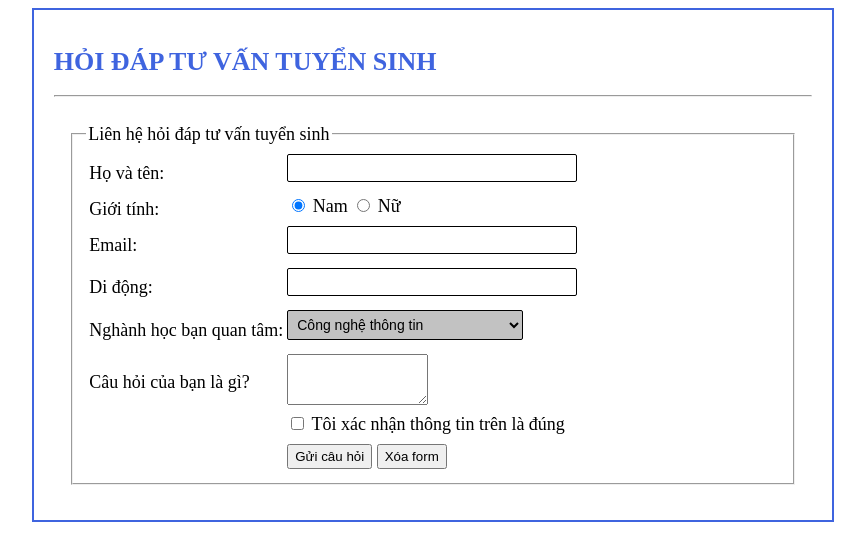
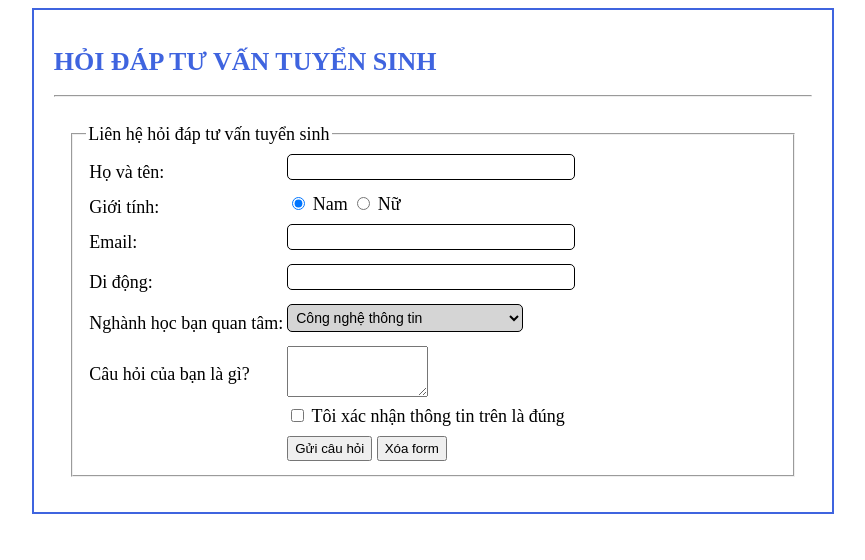
Before and after one commit to KNguyen-1411/KNguyen-1411, a plain HTML site: page HTML_23T1080051/pages/tu-van.html in a window 1280 px wide. Shown: the whole page, without its empty margins (207-1072 px from the left). Drawn offline with Linux system fonts and the light colour scheme.

Commit message:
Knguyen-1411

```diff
--- a/HTML_23T1080051/pages/tu-van.html
+++ b/HTML_23T1080051/pages/tu-van.html
@@ -15,14 +15,14 @@
             padding: 15px;
         }
         .cauhoi input,.sl{
-            padding: 5px;
+            padding: 4px;
             border: solid 1px ;
-            border-radius: 2px;
+            border-radius: 5px;
             margin-bottom: 10px;
             font-size: 14px;
         }
         .sl{
-            background-color: rgb(194, 194, 194);
+            background-color: rgb(213, 213, 213);
             width: 85%;
         }
 
```
